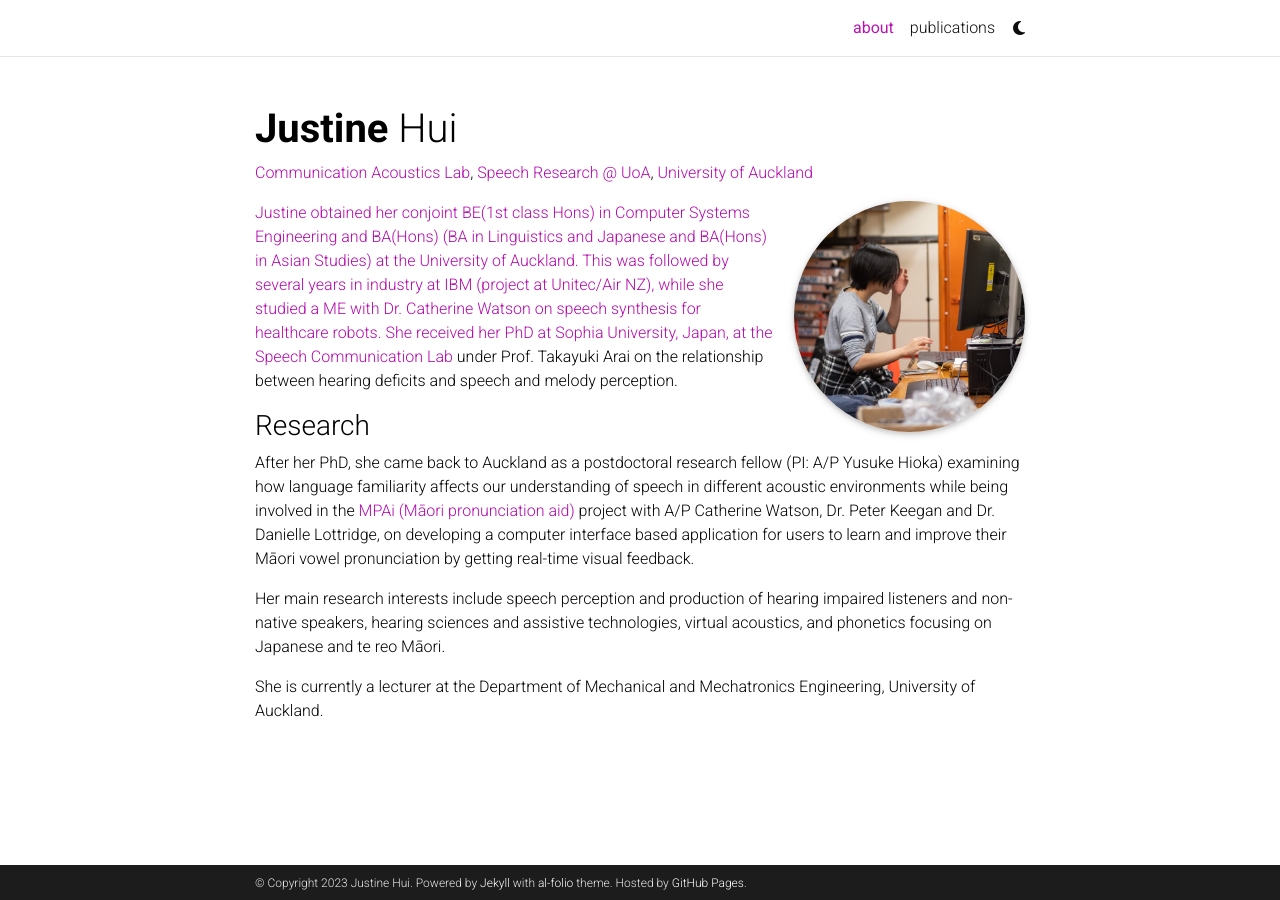
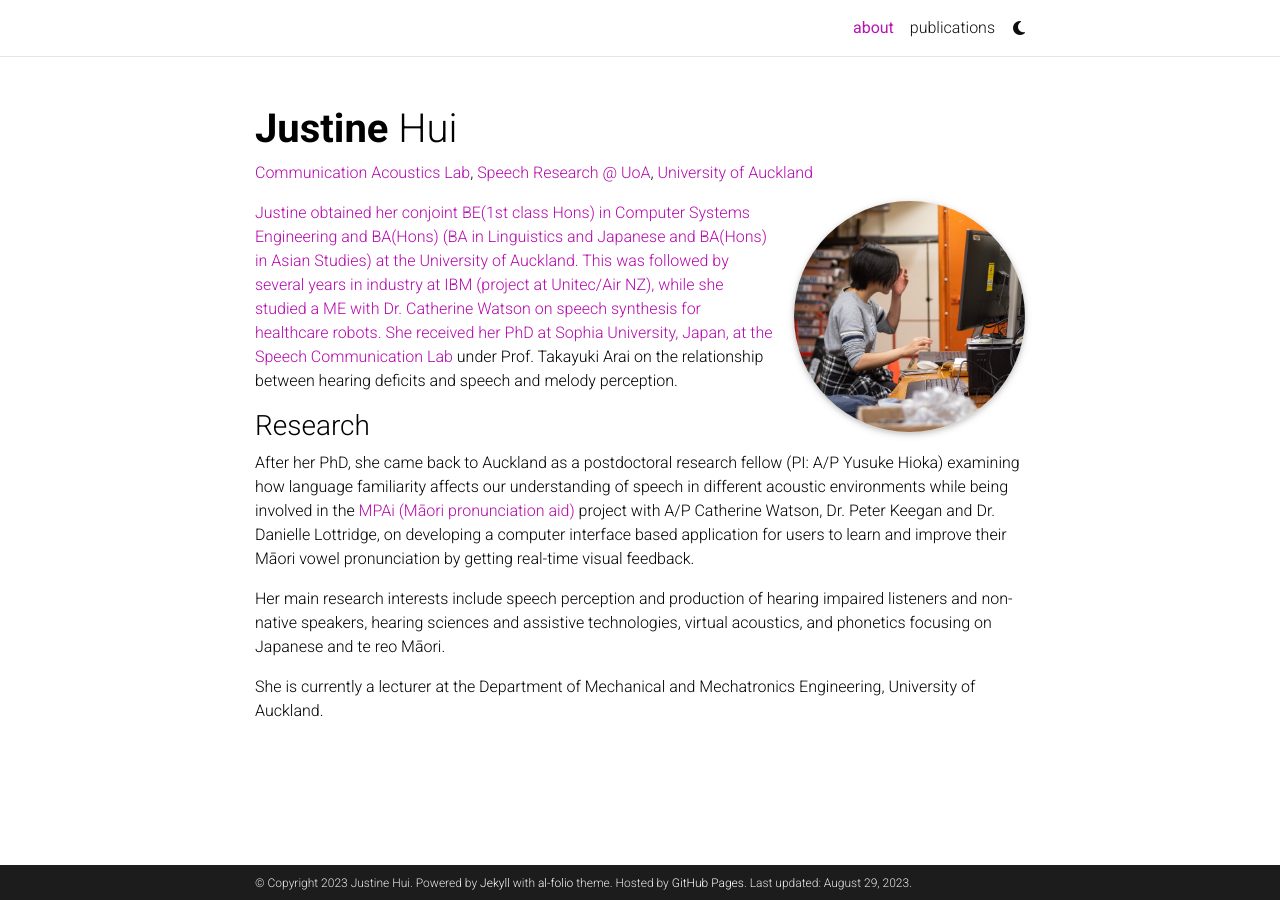
Before and after one commit to ctjustinehui/ctjustinehui.github.io, a Jekyll site: the page built from _pages/about.md, in a window 1280 px wide. Built offline with Jekyll 4.4.1, drawn with Linux system fonts in a browser that asks for light colours; full-size pictures stand in for the smaller copies a plugin makes; comment, search, counter and statistics services are not loaded; a style sheet for code colours, icons or effects is not loaded; part of the change alters nothing that is shown.

```diff
--- a/_config.yml
+++ b/_config.yml
@@ -8,7 +8,7 @@ middle_name:
 last_name: Hui
 email:
 description: > # the ">" symbol means to ignore newlines until "footer_text:"
-  A simple, whitespace theme for academics. Based on [*folio](https://github.com/bogoli/-folio) design.
+  A personal/academic website for Justine Hui.
 footer_text: >
   Powered by <a href="https://jekyllrb.com/" target="_blank">Jekyll</a> with <a href="https://github.com/alshedivat/al-folio">al-folio</a> theme.
   Hosted by <a href="https://pages.github.com/" target="_blank">GitHub Pages</a>.
@@ -20,7 +20,7 @@ icon: 🥝  # the emoji used as the favicon (alternatively, provide image name i
 
 url: https://ctjustinehui.github.io # the base hostname & protocol for your site
 baseurl:  # the subpath of your site, e.g. /blog/
-last_updated: false # set to true if you want to display last updated in the footer
+last_updated: true # set to true if you want to display last updated in the footer
 impressum_path:  # set to path to include impressum link in the footer, use the same path as permalink in a page, helps to conform with EU GDPR
 
 # -----------------------------------------------------------------------------
```
